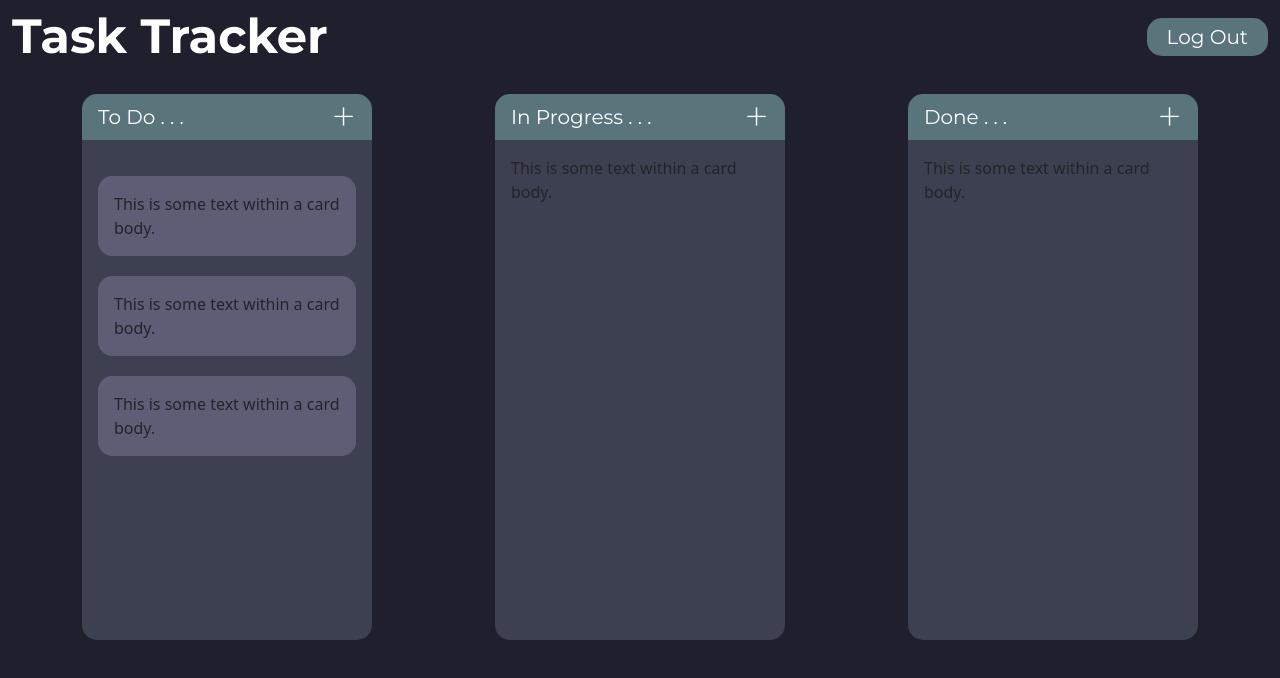
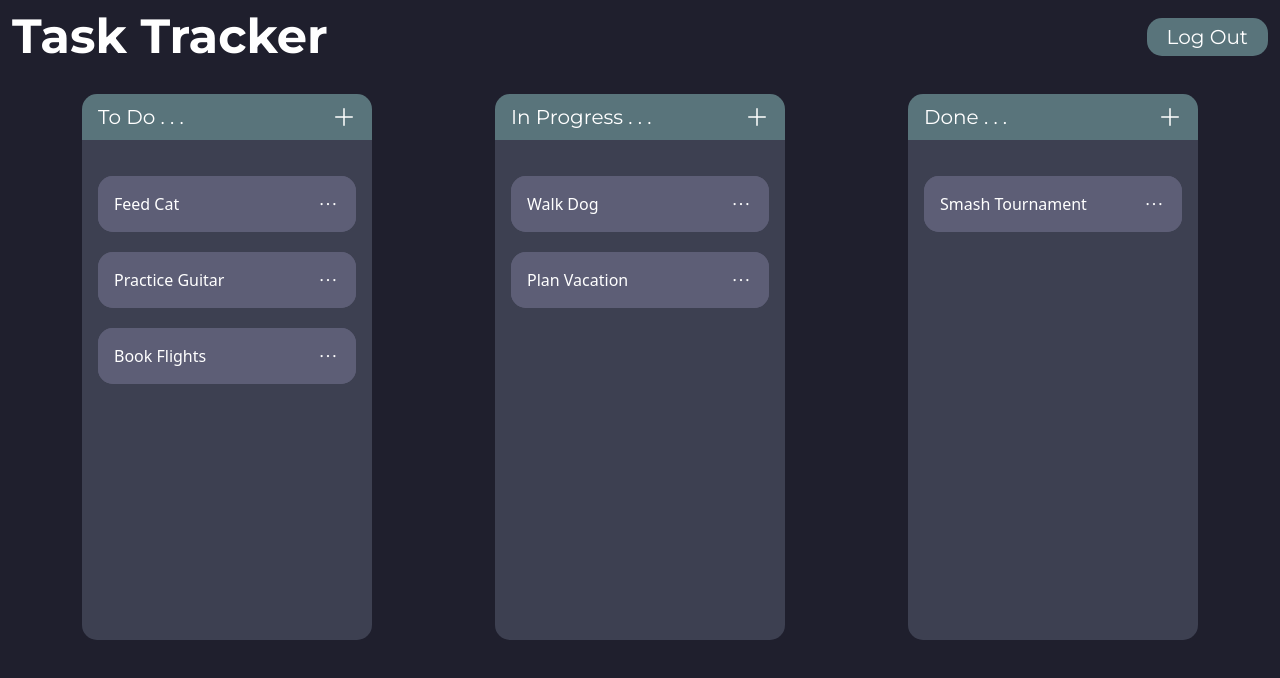
Before and after one commit to mannamar/tasktracker, a React (Create React App) app: page / in a window 1280 px wide. Shown: the top 678 px of the page. Built offline with nearby package versions, Linux system fonts and the light colour scheme.

Commit message:
Cards working with dummy data

```diff
--- a/src/components/HomePage.css
+++ b/src/components/HomePage.css
@@ -92,6 +92,10 @@
     border-radius: 0px 0px 15px 15px;
 }
 
+.taskTxt {
+    color: white !important;
+}
+
 @media screen and (max-width: 991px) {
     .nav-title {
         font-size: 24px;
--- a/src/components/HomePage.js
+++ b/src/components/HomePage.js
@@ -1,12 +1,10 @@
-import { useState } from 'react';
 import React from 'react'
 import 'bootstrap/dist/css/bootstrap.min.css';
 import "./HomePage.css"
 import { Container, Row, Col, Card } from 'react-bootstrap';
-import plus from "../Assets/Plus.png";
-import { DragDropContext, Droppable, Draggable } from 'react-beautiful-dnd';
 import TaskModal from './TaskModal'
 import { Link } from 'react-router-dom';
+import { DragDropContext, Droppable, Draggable } from 'react-beautiful-dnd';
 
 
 export default function HomePage() {
@@ -20,6 +18,69 @@ export default function HomePage() {
         date: "2023-04-25",
         endDate: "2023-04-26"
     }
+
+    let seedData = [
+        {
+            name: "Walk Dog",
+            description: "Walk Dog after lunch",
+            tag: "Pets",
+            assignee: "Lerissa",
+            priority: "high",
+            status: "In-Prog",
+            date: "2023-04-25",
+            endDate: "2023-04-26"
+        },
+        {
+            name: "Feed Cat",
+            description: "Make sure he gets enough protein",
+            tag: "Pets",
+            assignee: "Dan",
+            priority: "high",
+            status: "To-Do",
+            date: "2023-04-26",
+            endDate: "2023-04-26"
+        },
+        {
+            name: "Practice Guitar",
+            description: "Learn that gnarly Hendrix riff",
+            tag: "Music",
+            assignee: "Lerissa",
+            priority: "Med",
+            status: "To-Do",
+            date: "2023-04-26",
+            endDate: "2023-04-26"
+        },
+        {
+            name: "Plan Vacation",
+            description: "Figure out if we're going to Hawaii or Tahiti",
+            tag: "Vacay",
+            assignee: "John",
+            priority: "low",
+            status: "In-Prog",
+            date: "2023-04-26",
+            endDate: "2023-04-30"
+        },
+        {
+            name: "Book Flights",
+            description: "Make sure everyone gets a window seat",
+            tag: "Vacay",
+            assignee: "",
+            priority: "low",
+            status: "To-Do",
+            date: "2023-04-26",
+            endDate: "2023-05-30"
+        },
+        {
+            name: "Smash Tournament",
+            description: "Kick butt and spam down-B",
+            tag: "E-Sports",
+            assignee: "Dan",
+            priority: "low",
+            status: "Done",
+            date: "2023-03-30",
+            endDate: "2023-03-30"
+        }
+    ]
 
     return (
             <div>
@@ -36,10 +97,11 @@ export default function HomePage() {
                 <Row className="field-spacing">
                     <Card className="md-col-4">
                         <Card.Header className="to-do">To Do . . .
-                            <img className="plus" src={plus} />
+                            {/* <img className="plus" src={plus} /> */}
+                            <TaskModal status="To-Do"/>
                         </Card.Header>
                         <Card.Body>
-                            <Card className="task-card">
+                            {/* <Card className="task-card">
                                 <Card.Body className="task-card"> This is some text within a card body.
 
                                 </Card.Body>
@@ -48,8 +110,20 @@ export default function HomePage() {
                                 <Card.Body className="task-card"> This is some text within a card body.</Card.Body>
                             </Card>
                             <Card className="task-card">
-                                <Card.Body className="task-card"> This is some text within a card body.</Card.Body>
-                            </Card>
+                                <Card.Body className="task-card"> Walk Dog
+                                    <TaskModal isEdit={true} data={data}/>
+                                </Card.Body>
+                            </Card> */}
+                            {seedData.filter(task => task.status === "To-Do").map(task => {
+                                return (
+                                    <Card className="task-card">
+                                        <Card.Body className="task-card d-flex justify-content-between">
+                                            <span className="taskTxt">{task.name}</span>
+                                            <TaskModal isEdit={true} data={task}/>
+                                        </Card.Body>
+                                    </Card>
+                                )
+                            })}
 
                         </Card.Body>
 
@@ -57,15 +131,39 @@ export default function HomePage() {
                     </Card>
                     <Card className="md-col-4">
                         <Card.Header className="to-do">In Progress . . .
-                            <img className="plus" src={plus} />
+                            {/* <img className="plus" src={plus} /> */}
+                            <TaskModal status="In-Prog"/>
                         </Card.Header>
-                        <Card.Body>This is some text within a card body.</Card.Body>
+                        <Card.Body>
+                            {seedData.filter(task => task.status === "In-Prog").map(task => {
+                                return (
+                                    <Card className="task-card">
+                                        <Card.Body className="task-card d-flex justify-content-between">
+                                            <span className="taskTxt">{task.name}</span>
+                                            <TaskModal isEdit={true} data={task}/>
+                                        </Card.Body>
+                                    </Card>
+                                )
+                            })}
+                        </Card.Body>
                     </Card>
                     <Card className="md-col-4">
                         <Card.Header className="to-do">Done . . .
-                            <img className="plus" src={plus} />
+                            {/* <img className="plus" src={plus} /> */}
+                            <TaskModal status="Done"/>
                         </Card.Header>
-                        <Card.Body>This is some text within a card body.</Card.Body>
+                        <Card.Body>
+                            {seedData.filter(task => task.status === "Done").map(task => {
+                                return (
+                                    <Card className="task-card">
+                                        <Card.Body className="task-card d-flex justify-content-between">
+                                            <span className="taskTxt">{task.name}</span>
+                                            <TaskModal isEdit={true} data={task}/>
+                                        </Card.Body>
+                                    </Card>
+                                )
+                            })}
+                        </Card.Body>
                     </Card>
                 </Row>
             </Container>
--- a/src/components/TaskModal.css
+++ b/src/components/TaskModal.css
@@ -49,3 +49,7 @@ select {
 .modal-body {
     padding-bottom: 0;
 }
+
+.taskBtn:hover {
+    cursor: pointer;
+}
--- a/src/components/TaskModal.js
+++ b/src/components/TaskModal.js
@@ -52,8 +52,8 @@ export default function TaskModal(props) {
         <>
             {
                 props.isEdit ?
-                <DotsThree className="" size={24} color="#000000" onClick={handleShow} /> :
-                <Plus className="" size={24} color="#000000" onClick={handleShow} />
+                <DotsThree className="taskBtn" size={24} color="#FFFFFF" onClick={handleShow} /> :
+                <Plus className="taskBtn" size={24} color="#FFFFFF" onClick={handleShow} />
             }
 
             <Modal className="" show={show} onHide={handleClose} data-bs-theme="dark">
```
